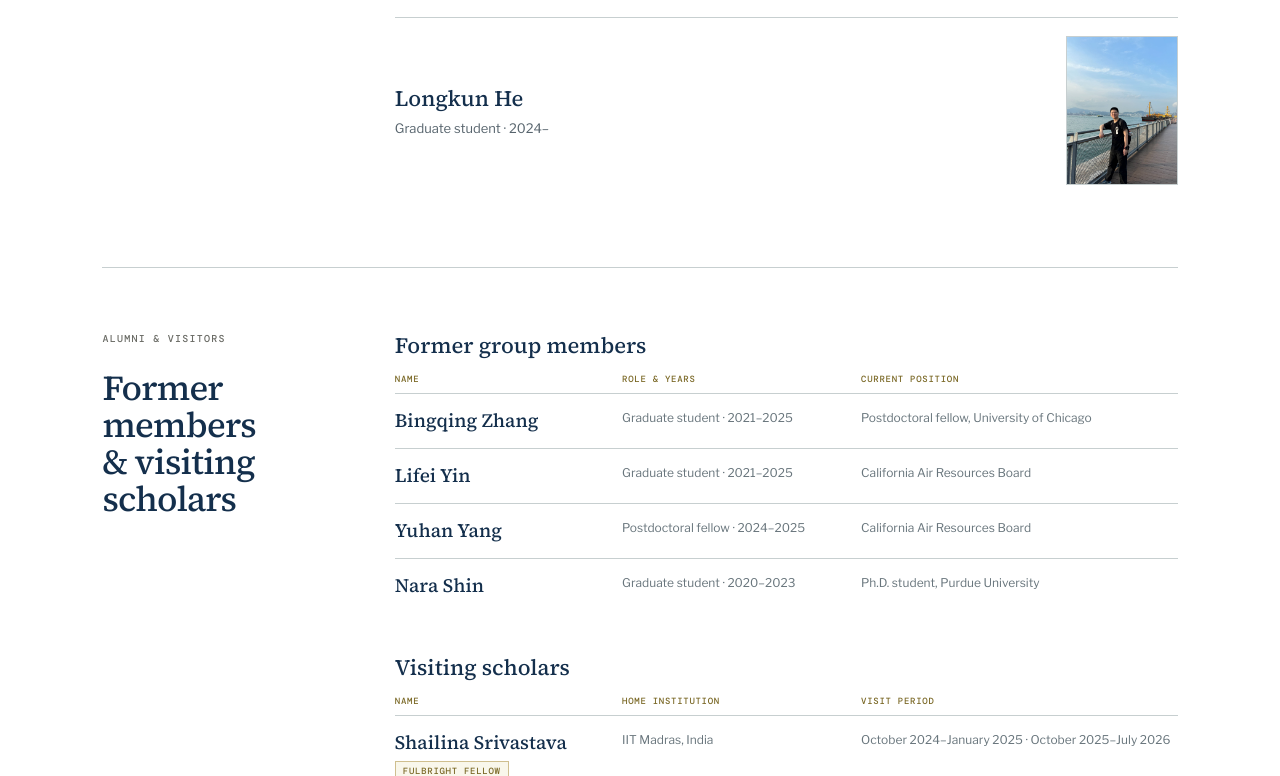
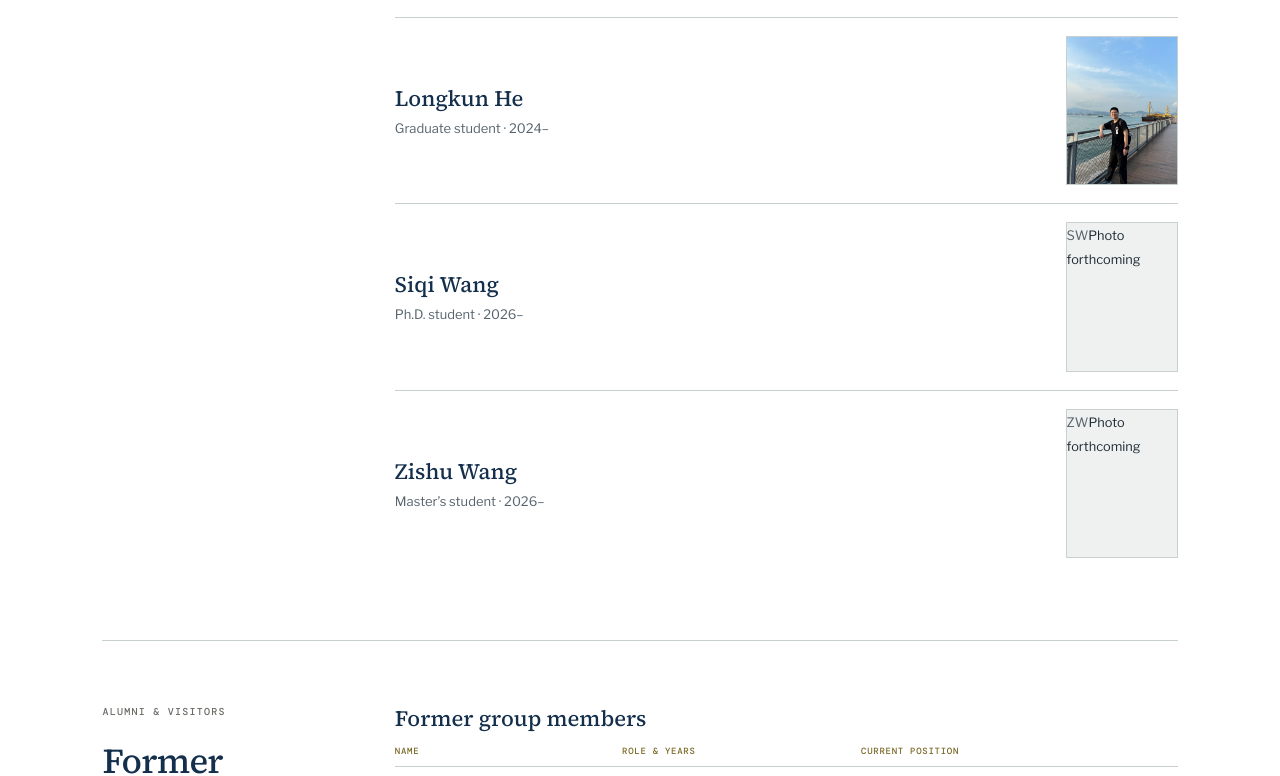
Before and after one commit to pengfeiliu371/aerosol-climate-health-lab-website, a Next.js app: page /people in a window 1280 px wide. Shown: the part 1780-2556 px from the top of the page. Built offline with nearby package versions, Linux system fonts and the light colour scheme; no server answers.

Commit message:
Add Siqi Wang and Zishu Wang

```diff
--- a/app/people/page.tsx
+++ b/app/people/page.tsx
@@ -2,7 +2,14 @@ import { PageShell } from "../components/SiteChrome";
 import { sitePath } from "../lib/sitePath";
 import "./people.css";
 
-const members = [
+type Member = {
+  name: string;
+  role: string;
+  image?: string;
+  initials?: string;
+};
+
+const members: Member[] = [
   {
     name: "Minhan Park",
     role: "Postdoctoral fellow · co-advised with Dr. Weber · 2024–",
@@ -22,6 +29,16 @@ const members = [
     name: "Longkun He",
     role: "Graduate student · 2024–",
     image: "/images/people/longkun-he.jpg"
+  },
+  {
+    name: "Siqi Wang",
+    role: "Ph.D. student · 2026–",
+    initials: "SW",
+  },
+  {
+    name: "Zishu Wang",
+    role: "Master’s student · 2026–",
+    initials: "ZW",
   }
 ];
 const formerMembers = [
@@ -74,7 +91,10 @@ export default function PeoplePage() {
       </section>
       <section className="people-section">
         <div className="people-section-heading"><p className="kicker">CURRENT MEMBERS</p><h2>Group members</h2></div>
-        <ul className="member-list">{members.map(({ name, role, image }) => <li key={name}><div className="member-copy"><strong>{name}</strong><span>{role}</span></div><img className="profile-photo" src={sitePath(image)} alt={name} loading="lazy" /></li>)}</ul>
+        <ul className="member-list">{members.map(({ name, role, image, initials }) => <li key={name}>
+          <div className="member-copy"><strong>{name}</strong><span>{role}</span></div>
+          {image ? <img className="profile-photo" src={sitePath(image)} alt={name} loading="lazy" /> : <div className="profile-photo profile-placeholder" role="img" aria-label={`${name} photograph forthcoming`}><span>{initials}</span><small>Photo forthcoming</small></div>}
+        </li>)}</ul>
       </section>
       <section className="people-section alumni-section">
         <div className="people-section-heading"><p className="kicker">ALUMNI &amp; VISITORS</p><h2>Former members<br />&amp; visiting scholars</h2></div>
```
